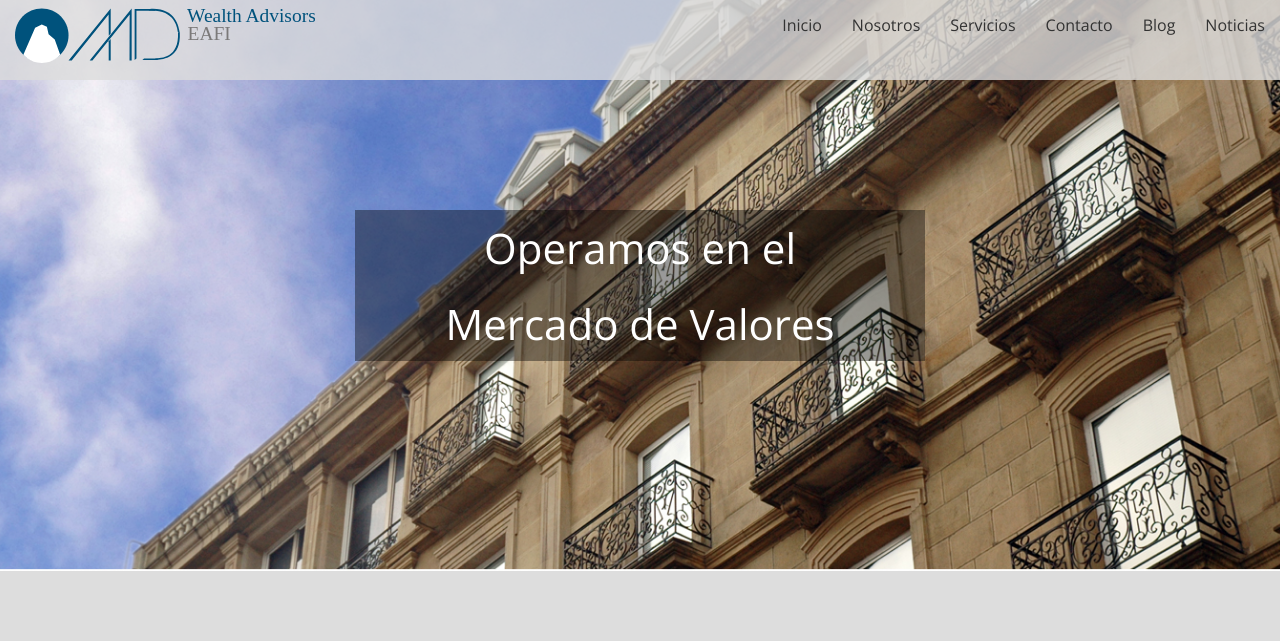
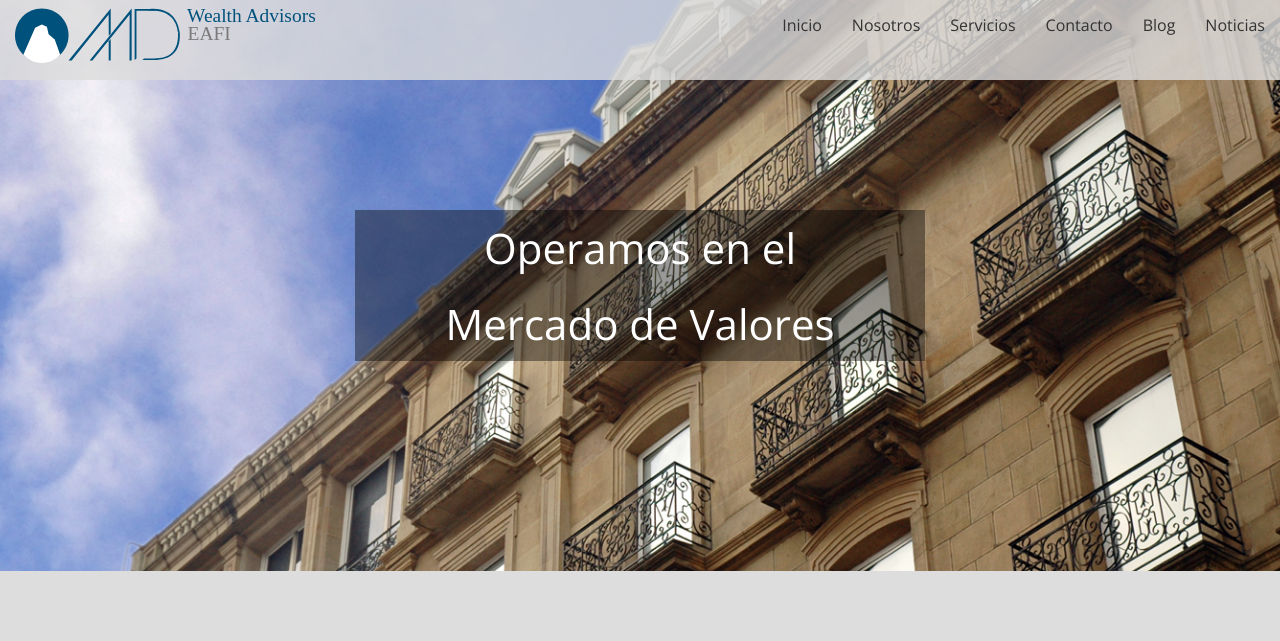
Before and after one commit to mdwa/mockup01, a Jekyll site: the page built from index.html, in a window 1280 px wide. Shown: the top 641 px of the page. Built offline with Jekyll 4.4.1, drawn with Linux system fonts in a browser that asks for light colours.

Commit message:
Añado ruta al proyecto en config de compass, corrigo imagen principal y cambio algunos valores de css. Elimino html y js de angular.

```diff
--- a/_compass/screen.scss
+++ b/_compass/screen.scss
@@ -78,8 +78,9 @@
  * Header
  */
 header {
-  @include background(image-url("slide01.jpg") top center no-repeat);
+  @include background(image-url("slide01.jpg") center center no-repeat);
   background-size: cover;
+  background-attachment: scroll;
   text-align: center;
 
   .intro-text {
@@ -95,6 +96,7 @@
  * Footer
  */
 footer {
+  margin-bottom: 0;
   img {
     width: 25%;
   }
--- a/_data/compass.yml
+++ b/_data/compass.yml
@@ -2,7 +2,7 @@
 require:
 - jekyll-compass
 project_path: "/home/inaki/public_html/mdwa-mockup01"
-http_path: "/"
+http_path: "/mockup01"
 css_dir: a/c
 sass_dir: _compass
 images_dir: a/i
--- a/a/j/custom.js
+++ b/a/j/custom.js
@@ -3,8 +3,8 @@
     target: '.navbar-fixed-top'
 });
 
-  var app = angular.module('tumblrBlog', []);
+//var app = angular.module('tumblrBlog', []);
 
-  app.controller('ListTumblr', ['$scope', function($scope) {
-    $scope.test = "Hello";
-  }]);
+//app.controller('ListTumblrBlogController', ['$scope', function($scope) {
+//  $scope.test = "Hello";
+//}]);
--- a/index.html
+++ b/index.html
@@ -24,10 +24,12 @@
   </div>
 </section>
 
+<!-- Angular ¿?
 <div ng-app="tumblrBlog">
-  <div ng-controller="ListTumblr">
+  <div ng-controller="ListTumblrBlogController">
     <ul>
-      <li>{{ test }}</li>
+      <li>pp {{ 5 + 5 }}</li>
     </ul>
   </div>
 </div>
+-->
```
Also changed, not shown: a/i/slide01.jpg.
